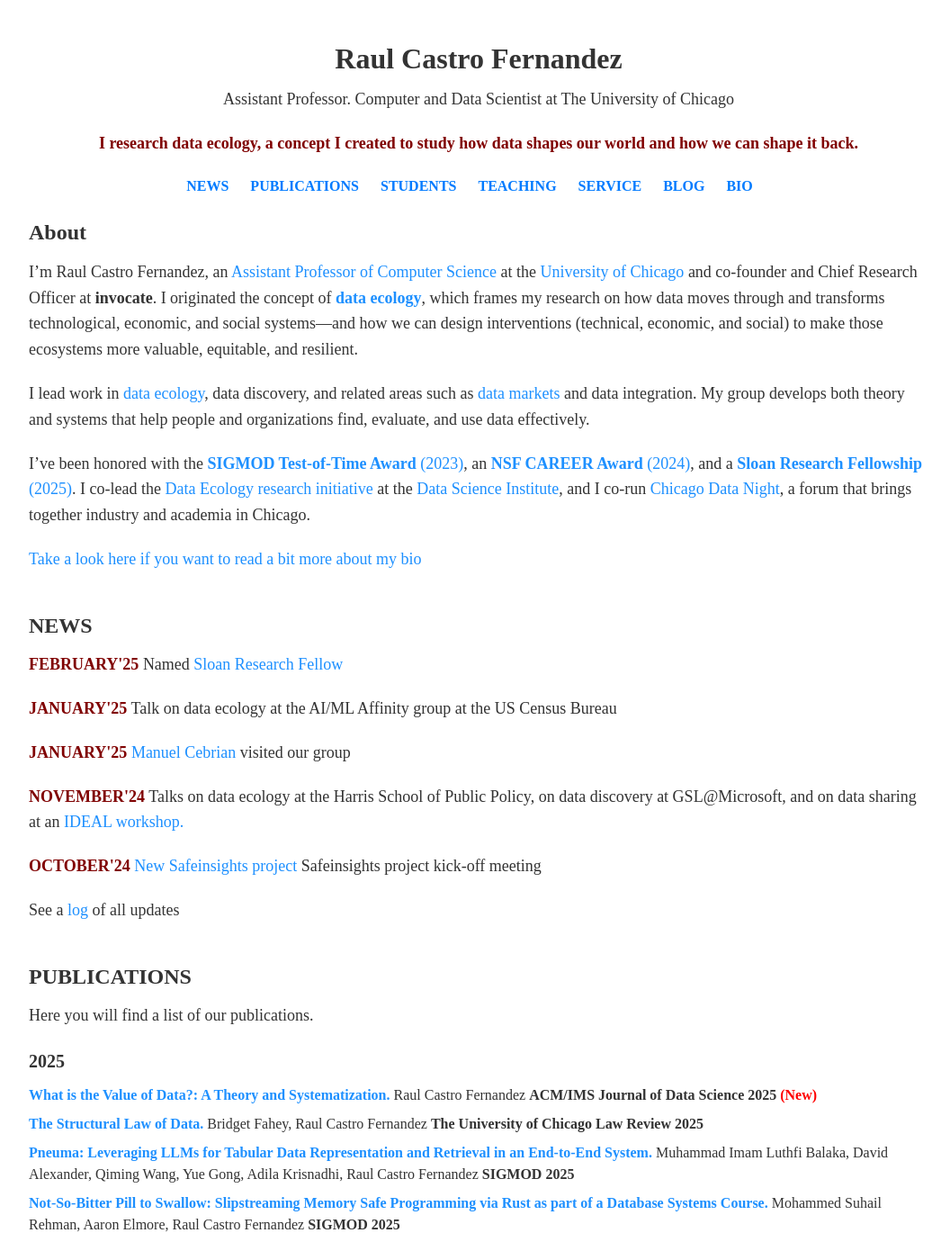
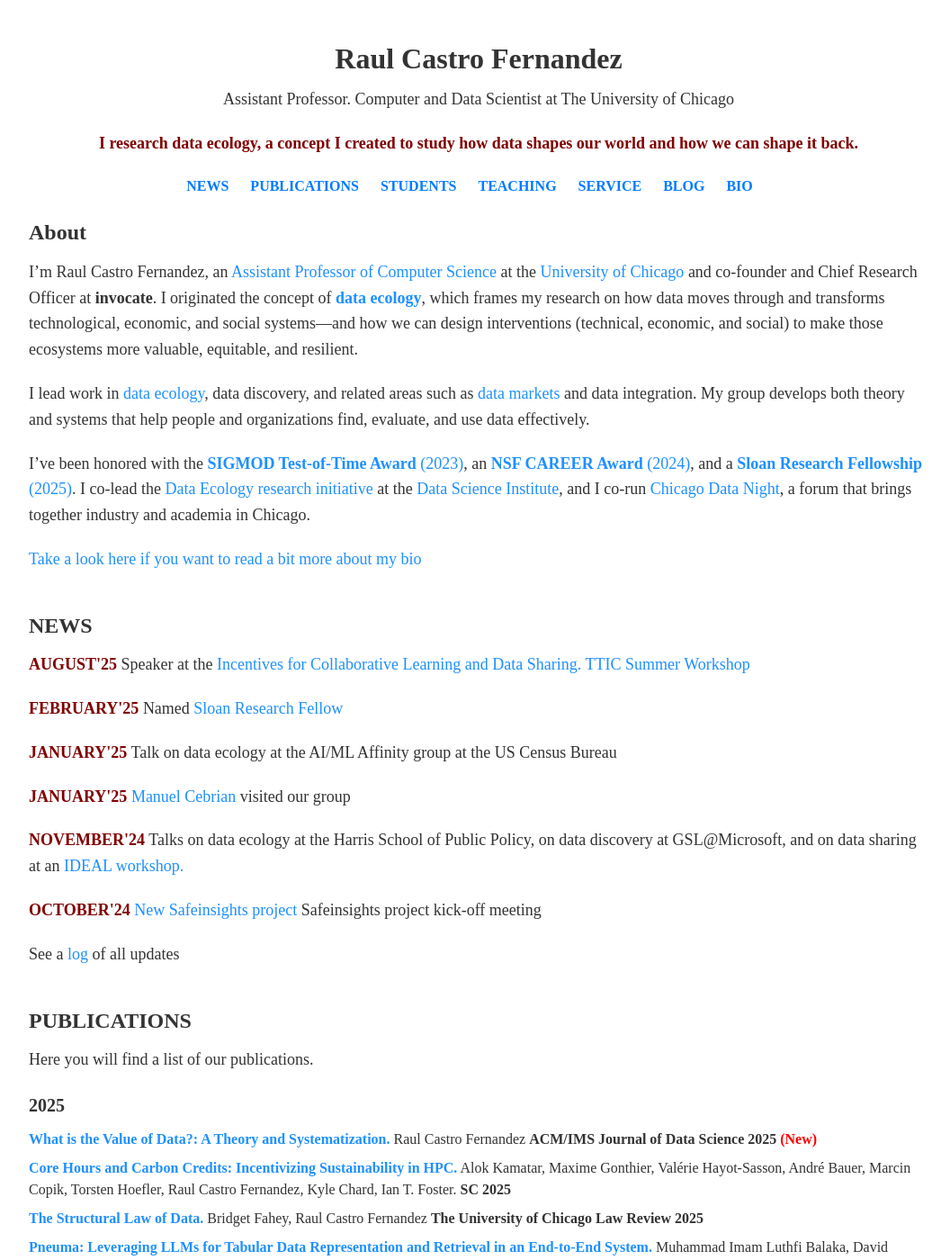
Before and after one commit to raulcf/raulcf.github.io, a Jekyll site: the page index.html, which Jekyll copies as it is, in a window 1280 px wide and 1400 px high. Shown: the whole window at 90% size, without its empty margins (108-1164 px from the left). Built offline with Jekyll 4.4.1, drawn with Linux system fonts in a browser that asks for light colours; some web fonts are replaced.

Commit message:
updated pubs

```diff
--- a/index.html
+++ b/index.html
@@ -105,6 +105,12 @@ more about my bio</a></p>
     <div class="container">
         <section id="news">
             <h2>NEWS</h2>
+            <p><span style="color: #800000;"><strong>AUGUST'25</strong></span>
+            Speaker at the <a
+href="https://sites.google.com/ttic.edu/incentivesdatasharing/home?authuser=0">Incentives
+for Collaborative Learning and Data Sharing. TTIC Summer Workshop</a></p>
+
+
             <p><span style="color: #800000;"><strong>FEBRUARY'25</strong></span>
             Named <a href="https://sloan.org/fellowships/2025-fellows">Sloan
 Research Fellow</a></p>
@@ -141,6 +147,12 @@ workshop.</a>
 <strong><a href="https://dl.acm.org/doi/10.1145/3728476">What is the Value of Data?: A Theory and Systematization.</a></strong> Raul Castro Fernandez
 <strong>ACM/IMS Journal of Data Science 2025</strong> <strong> <span
 style='color:red;'>(New)</span></strong>
+                    </li>
+                    <li>
+<strong><a href="https://arxiv.org/abs/2501.09557">Core Hours and Carbon Credits: Incentivizing Sustainability
+in HPC.</a></strong> Alok Kamatar, Maxime Gonthier, Valérie Hayot-Sasson, André
+Bauer, Marcin Copik, Torsten Hoefler, Raul Castro Fernandez, Kyle Chard, Ian T.
+Foster. <strong>SC 2025</strong>
                     </li>
 
                     <li>
```
Also changed, not shown: log.md (+1 -0 lines).
